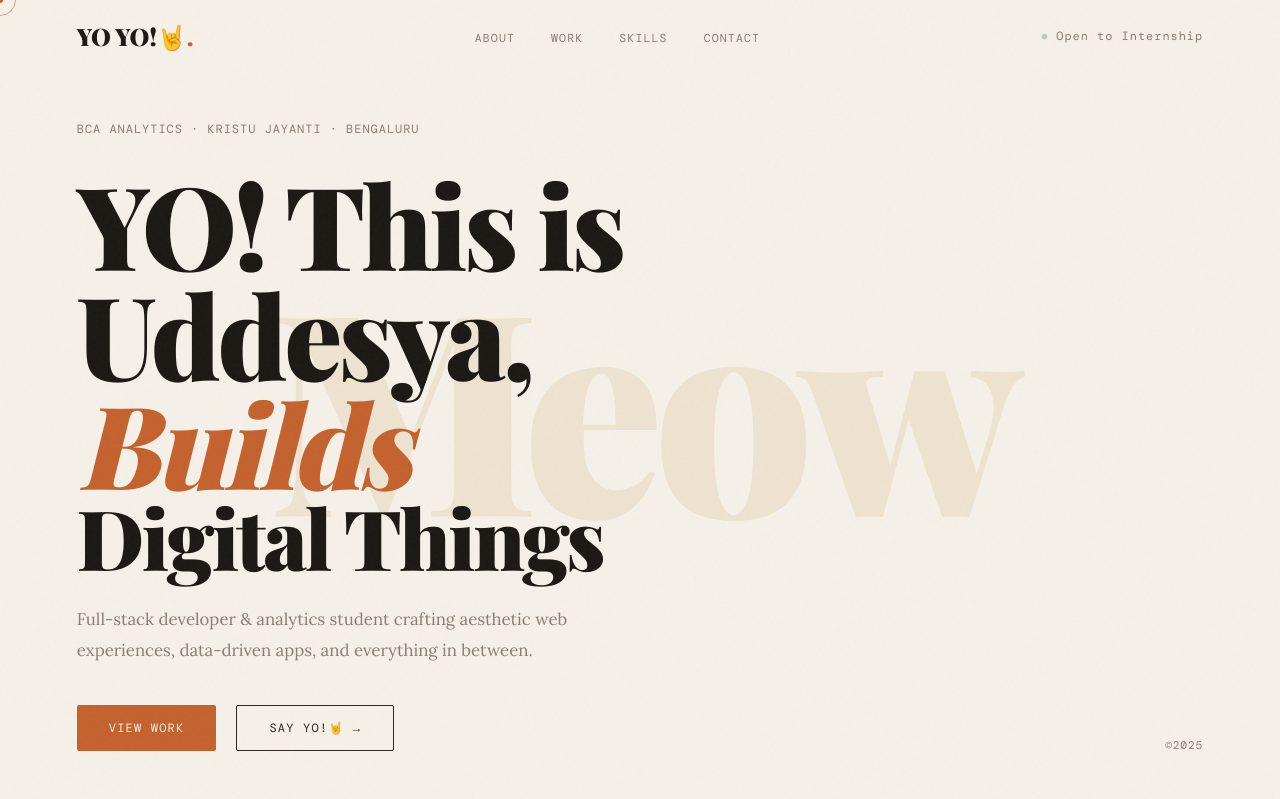
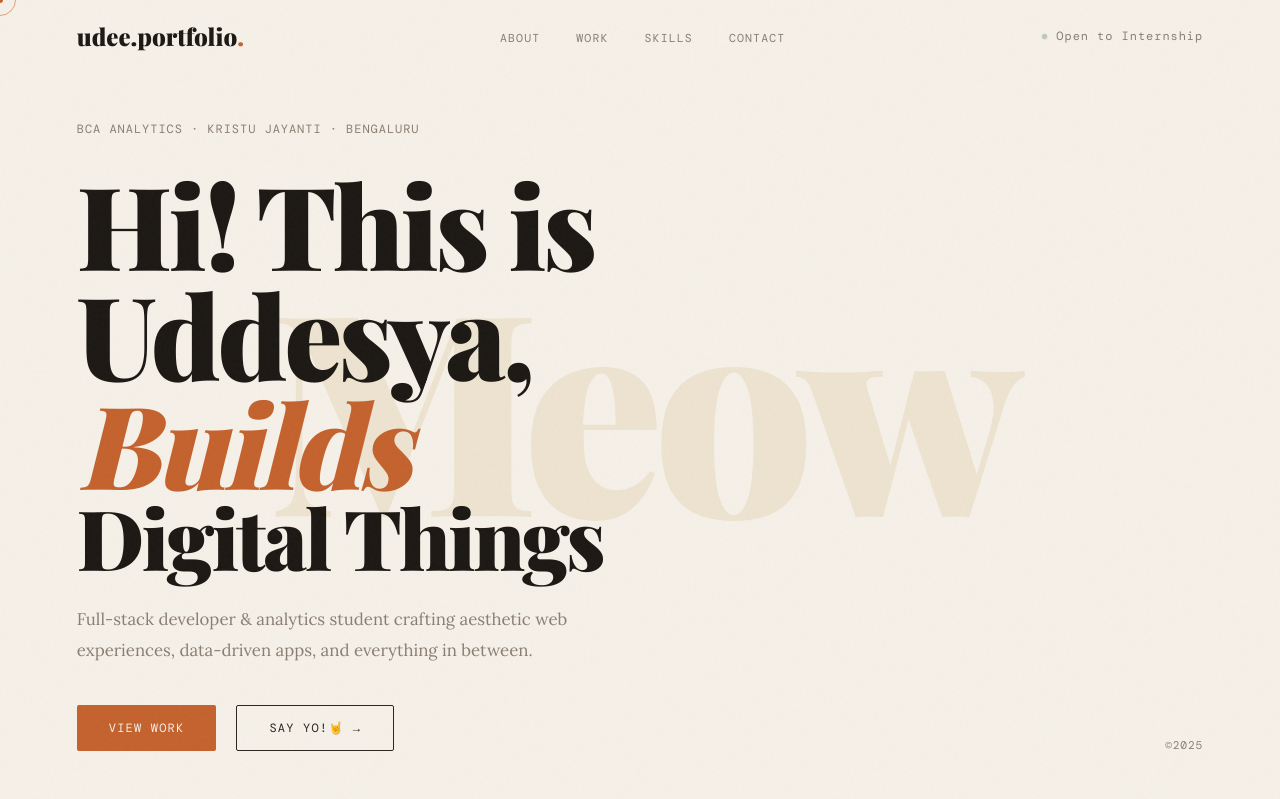
Before and after one commit to UddesyaNepal/wookie.uddesyanepal, a Flask app: page / in a window 1280 px wide. Shown: the top 799 px of the page. Run offline with Flask 3, Linux system fonts and the light colour scheme; some libraries are stand-ins or nearby versions; some web fonts are replaced.

Commit message:
Update navbar logo and hero greeting

```diff
--- a/templates/index.html
+++ b/templates/index.html
@@ -20,7 +20,7 @@
 
   <!-- ── NAV ─────────────────────────────────────────────────────────── -->
   <nav class="nav" id="nav">
-    <div class="nav-logo">YO YO!🤘<span class="dot">.</span></div>
+    <div class="nav-logo">udee.portfolio<span class="dot">.</span></div>
     <ul class="nav-links">
       <li><a href="#about"   class="nav-link">About</a></li>
       <li><a href="#work"    class="nav-link">Work</a></li>
@@ -42,7 +42,7 @@
         <span class="mono">BCA Analytics · Kristu Jayanti · Bengaluru</span>
       </div>
       <h1 class="hero-name">
-        <span class="line line-1">YO! This is Uddesya,</span>
+        <span class="line line-1">Hi! This is Uddesya,</span>
         <span class="line line-2 italic">Builds</span>
         <span class="line line-3">Digital Things</span>
       </h1>
```
